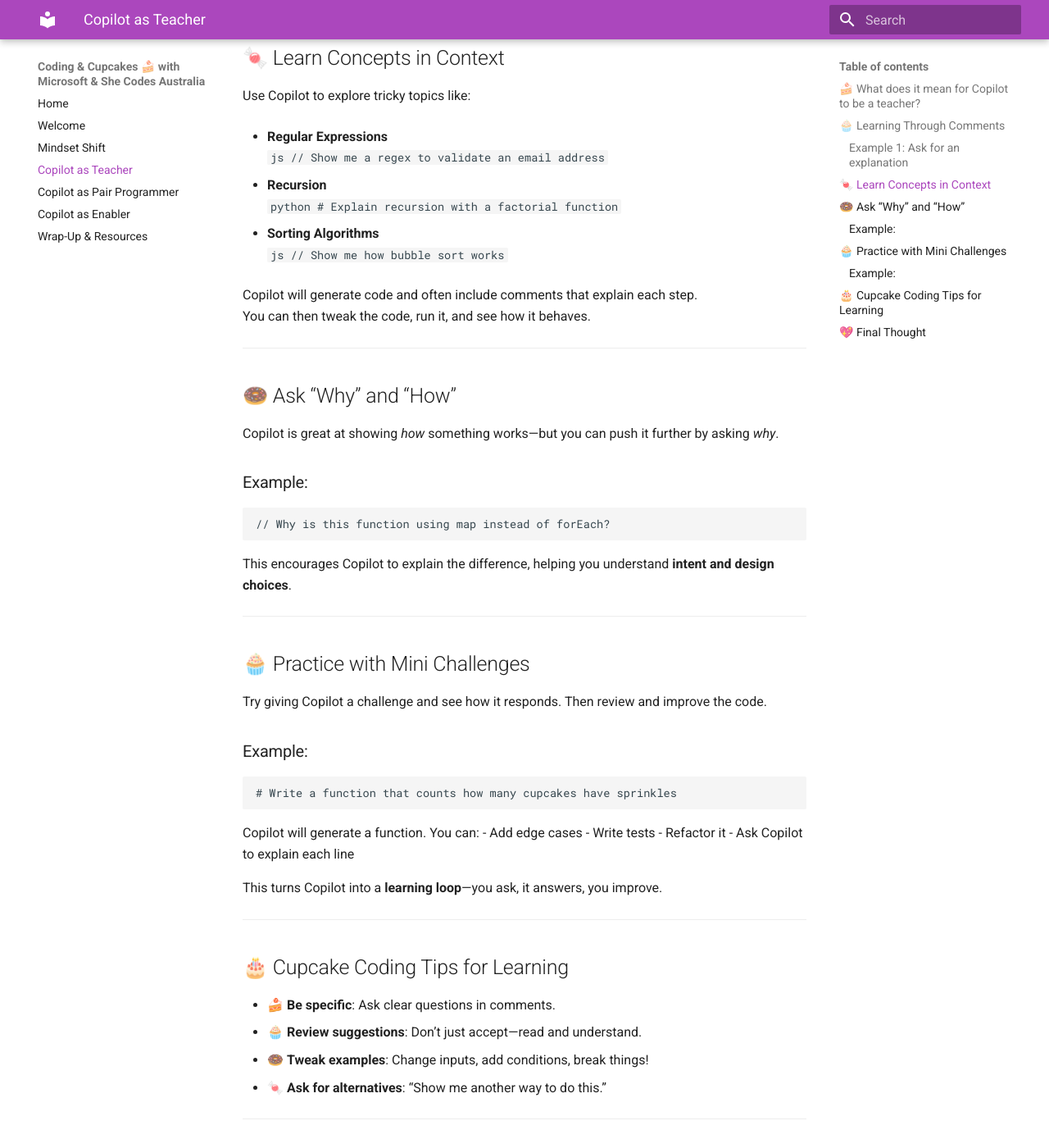
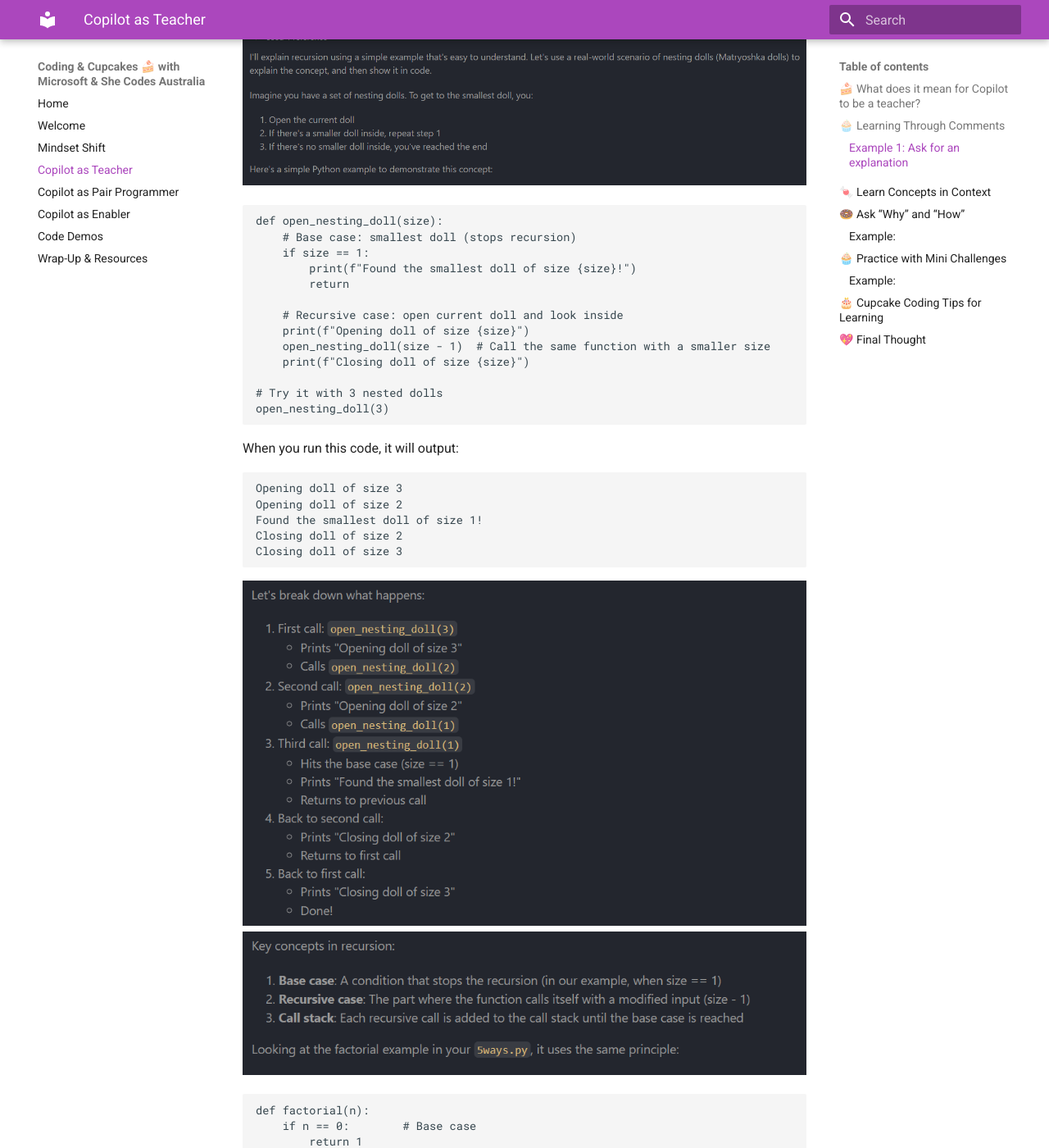
Before and after one commit to codess-aus/coding-and-cupcakes, an MkDocs documentation site: the page built from docs/copilot-teacher.md, in a window 1280 px wide and 1400 px high, scrolled down 1000 px. Shown: the whole window at 82% size. Built offline with MkDocs 1.6.1 and Material for MkDocs 9.7.7, drawn with Linux system fonts in a browser that asks for light colours; some of the changed text lies outside the part shown.

Commit message:
Update copilot-teacher.md with recursion examples and images, update mkdocs configuration

````diff
--- a/docs/copilot-teacher.md
+++ b/docs/copilot-teacher.md
@@ -37,6 +37,52 @@
 
 This prompts Copilot to generate a teaching snippet—like a mini tutorial!
 
+![Recursion1](assets/recursion1.png)
+```python
+def open_nesting_doll(size):
+    # Base case: smallest doll (stops recursion)
+    if size == 1:
+        print(f"Found the smallest doll of size {size}!")
+        return
+
+    # Recursive case: open current doll and look inside
+    print(f"Opening doll of size {size}")
+    open_nesting_doll(size - 1)  # Call the same function with a smaller size
+    print(f"Closing doll of size {size}")
+
+# Try it with 3 nested dolls
+open_nesting_doll(3)
+```
+When you run this code, it will output:
+```python
+Opening doll of size 3
+Opening doll of size 2
+Found the smallest doll of size 1!
+Closing doll of size 2
+Closing doll of size 3
+```
+
+![Recursion2](assets/recursion2.png)
+![Recursion3](assets/recursion3.png)
+```python
+def factorial(n):
+    if n == 0:        # Base case
+        return 1
+    else:             # Recursive case
+        return n * factorial(n-1)
+```
+If we calculate factorial(3), it works like this:
+```python
+factorial(3)
+→ 3 * factorial(2)
+  → 2 * factorial(1)
+    → 1 * factorial(0)
+      → 1            # Base case reached
+    → 1 * 1 = 1
+  → 2 * 1 = 2
+→ 3 * 2 = 6
+```
+![Recursion4](assets/recursion4.png)
 ---
 
 ## 🍬 Learn Concepts in Context
--- a/mkdocs.yml
+++ b/mkdocs.yml
@@ -14,4 +14,5 @@
   - Copilot as Teacher: copilot-teacher.md
   - Copilot as Pair Programmer: copilot-pair.md
   - Copilot as Enabler: copilot-enabler.md
+  - Code Demos: demos/5ways.py
   - Wrap-Up & Resources: wrapup.md
````
Also changed, not shown: site/demos/5ways.py.
